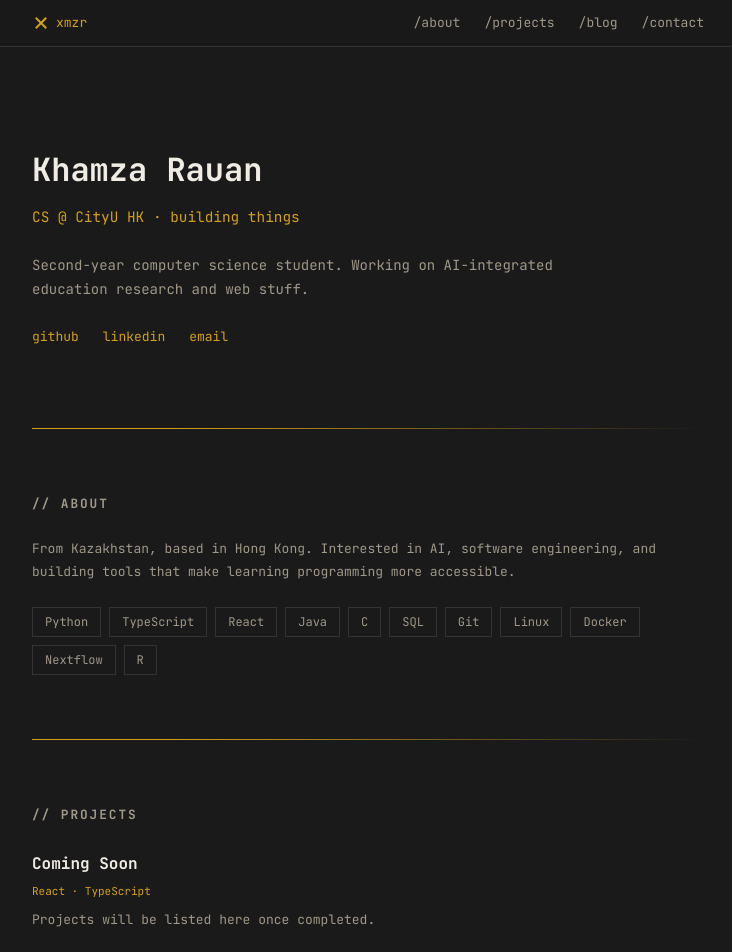
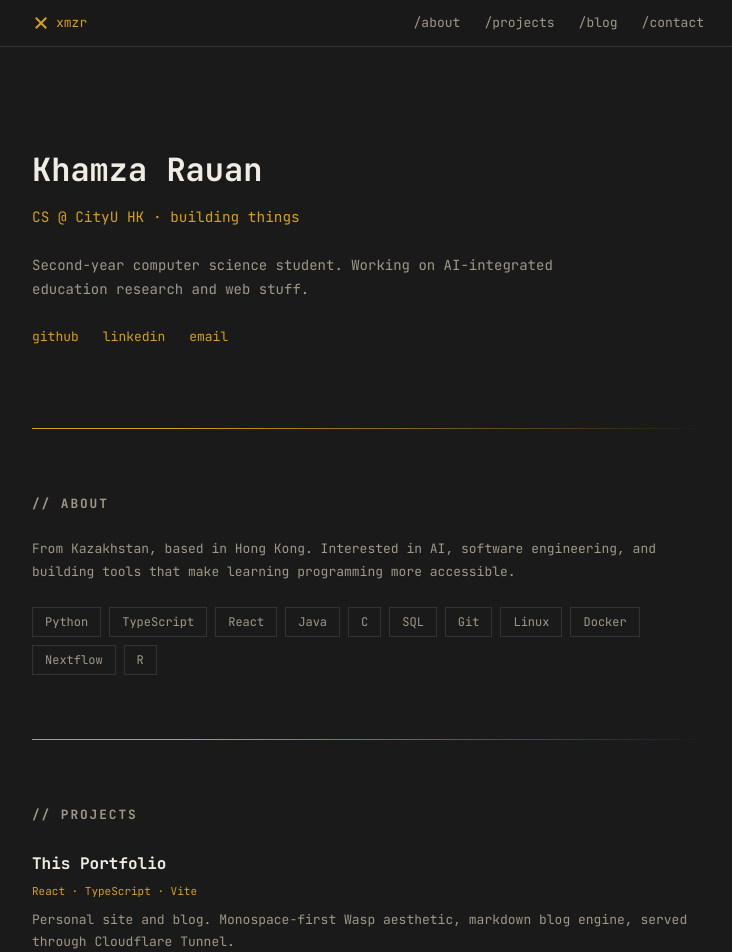
Before and after one commit to xamzar/portfolio, a React (Vite) app: page / in a window 1280 px wide. Shown: the top 952 px of the page, without its empty margins (272-1004 px from the left). Built offline with nearby package versions, Linux system fonts and the light colour scheme.

Commit message:
content model: blog .md, skills.json, projects.json

```diff
--- a/src/App.tsx
+++ b/src/App.tsx
@@ -1,17 +1,9 @@
 import './App.css'
+import skillsData from './content/skills.json'
+import projectsData from './content/projects.json'
 
-const projects = [
-  {
-    title: 'Coming Soon',
-    tech: 'React · TypeScript',
-    desc: 'Projects will be listed here once completed.',
-  },
-]
-
-const skills = [
-  'Python', 'TypeScript', 'React', 'Java', 'C', 'SQL',
-  'Git', 'Linux', 'Docker', 'Nextflow', 'R',
-]
+const projects = projectsData.projects
+const skills = skillsData.skills
 
 function App() {
   return (
@@ -60,7 +52,7 @@ function App() {
           </p>
           <div className="skills-grid">
             {skills.map(s => (
-              <span key={s} className="skill-tag">{s}</span>
+              <span key={s.name} className="skill-tag">{s.name}</span>
             ))}
           </div>
         </section>
--- /dev/null
+++ b/src/content/projects.json
@@ -0,0 +1,11 @@
+{
+  "projects": [
+    {
+      "title": "This Portfolio",
+      "tech": "React · TypeScript · Vite",
+      "desc": "Personal site and blog. Monospace-first Wasp aesthetic, markdown blog engine, served through Cloudflare Tunnel.",
+      "url": "https://xmzr.dev",
+      "status": "live"
+    }
+  ]
+}
--- /dev/null
+++ b/src/content/skills.json
@@ -0,0 +1,15 @@
+{
+  "skills": [
+    { "name": "Python", "category": "Language" },
+    { "name": "TypeScript", "category": "Language" },
+    { "name": "React", "category": "Frontend" },
+    { "name": "Java", "category": "Language" },
+    { "name": "C", "category": "Language" },
+    { "name": "SQL", "category": "Database" },
+    { "name": "Git", "category": "Tool" },
+    { "name": "Linux", "category": "Tool" },
+    { "name": "Docker", "category": "Tool" },
+    { "name": "Nextflow", "category": "Tool" },
+    { "name": "R", "category": "Language" }
+  ]
+}
```
Also changed, not shown: src/content/blog/hello-world.md (added, +10 -0 lines).
